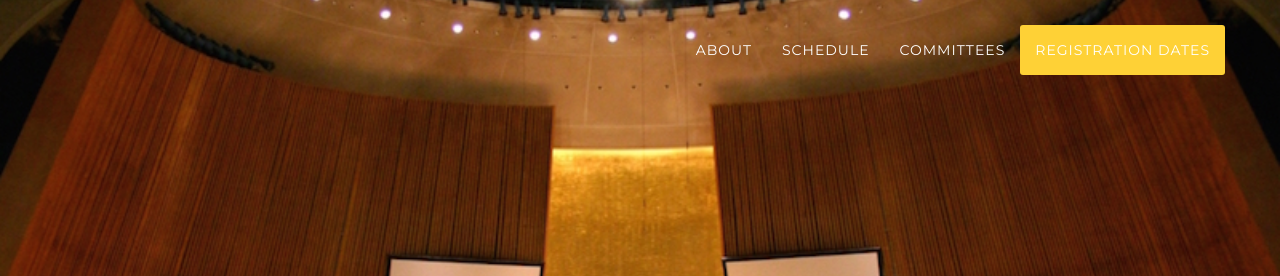
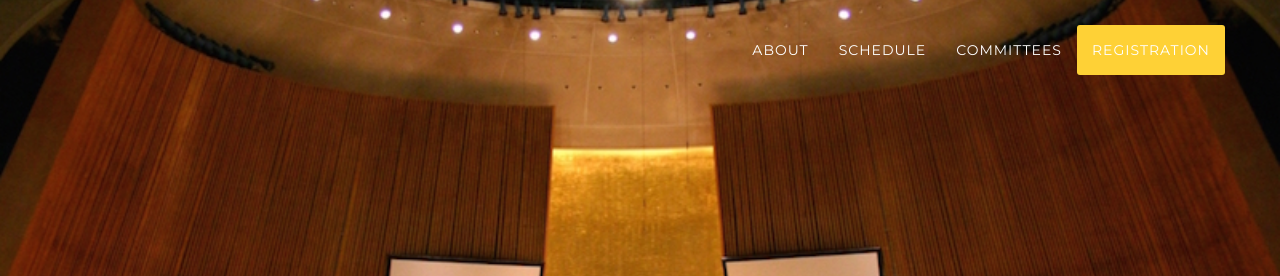
Before and after one commit to Laserbear/laserbear.github.io, a plain HTML site: page index.html in a window 1280 px wide. Shown: the top 276 px of the page. Drawn offline with nearby package versions, Linux system fonts and the light colour scheme; a web font is replaced by a local one.

Commit message:
change toolbar`

```diff
--- a/index.html
+++ b/index.html
@@ -65,7 +65,7 @@
                         <a class="page-scroll" href="#committees">Committees</a>
                     </li>
                     <li>
-                        <a class="page-scroll" href="#registration">Registration Dates</a>
+                        <a class="page-scroll" href="#registration">Registration</a>
                     </li>
                 </ul>
             </div>
```
